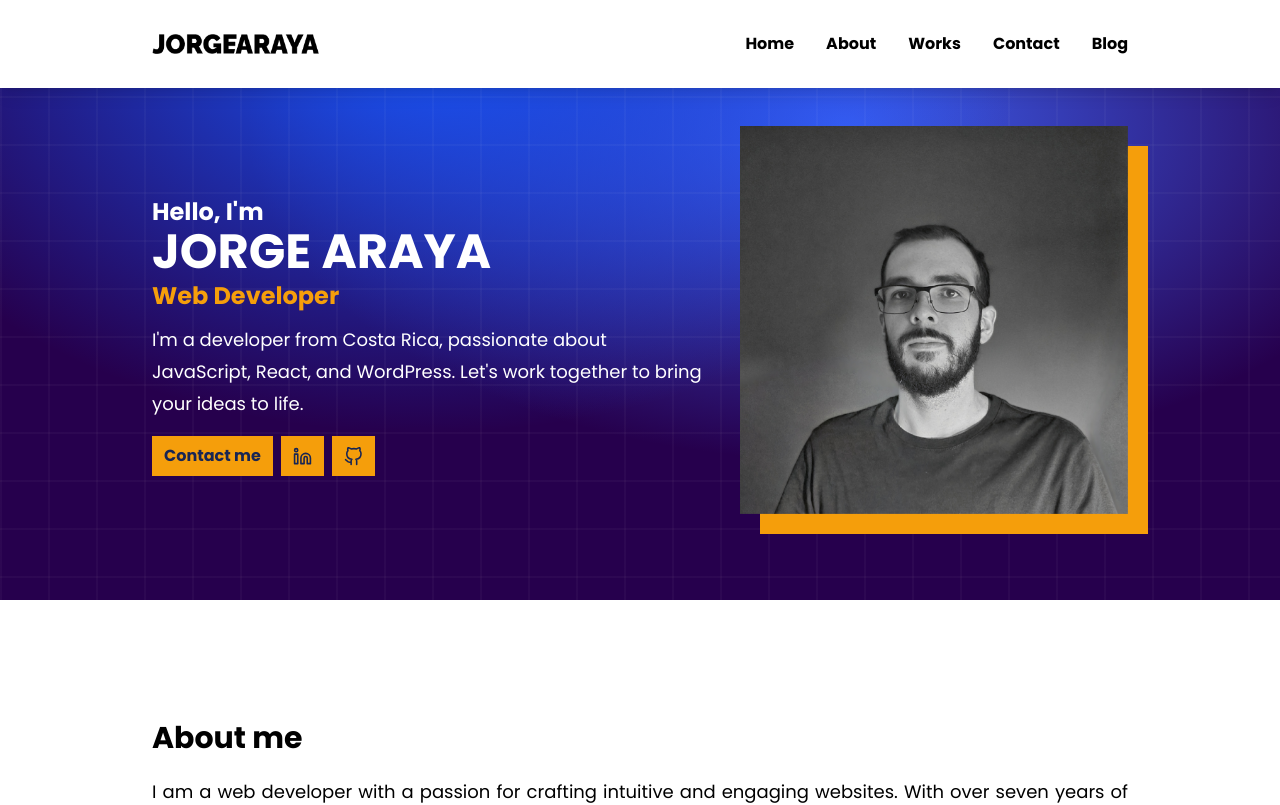
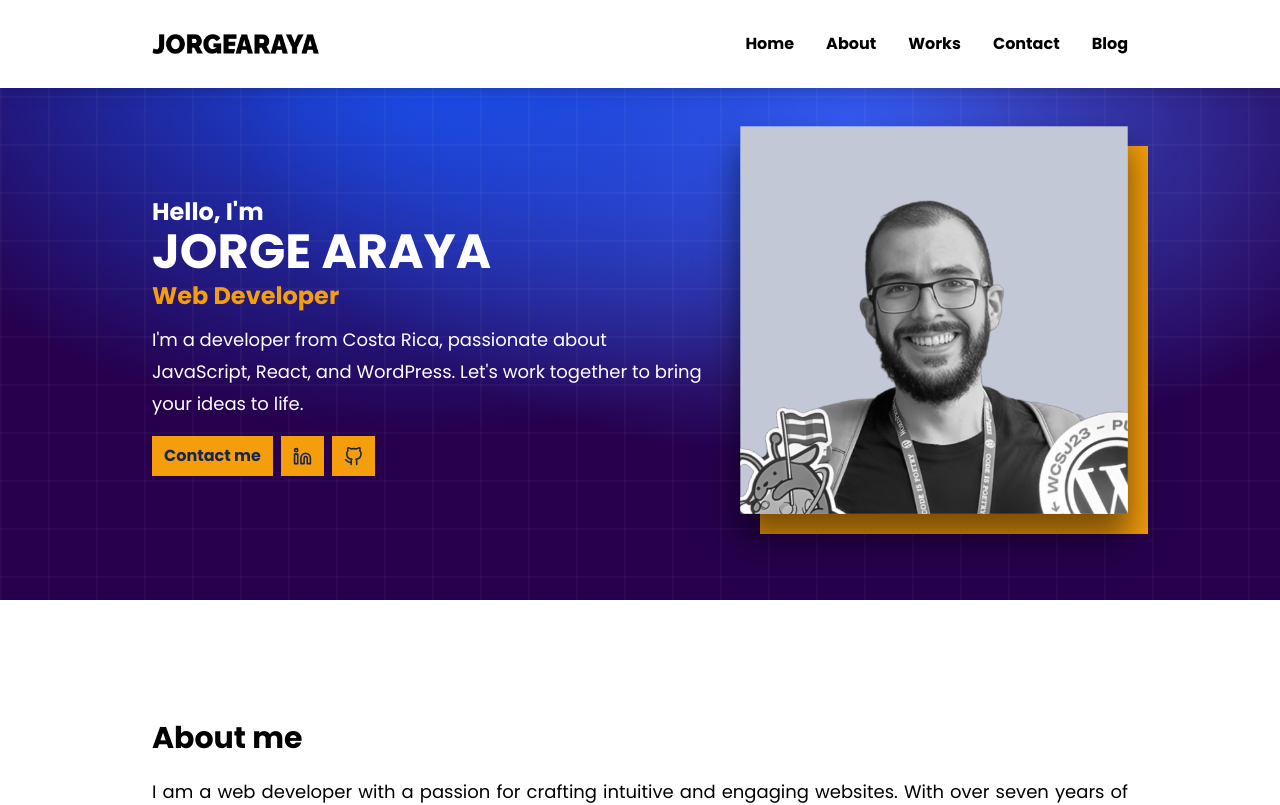
Before and after one commit to jorgearaya474/nxt-site, a Next.js app: page / in a window 1280 px wide. Shown: the top 805 px of the page. Built offline with nearby package versions, Linux system fonts and the light colour scheme.

Commit message:
add new photo on hero section

```diff
--- a/components/home-sections/Hero.tsx
+++ b/components/home-sections/Hero.tsx
@@ -85,11 +85,11 @@ const Hero: React.FC = () => {
           </motion.div>
           <div className='order-1 lg:order-2 lg:col-span-5 mb-10 lg-mb-0 mx-auto relative'>
             <motion.img
-              src='/images/jorge-araya-dev-profile-picture.jpeg'
+              src='/images/jorge-araya-profile-picture-wp.png'
               alt='Picture of the author'
               width={400}
               height={400}
-              className='max-w-[240px] lg:max-w-full relative z-10'
+              className='max-w-[240px] lg:max-w-full relative z-10 shadow-[0_23px_32px_2px_rgba(0,0,0,0.5)]'
               loading='lazy'
               variants={heroImageVariants}
               initial='hidden'
```
